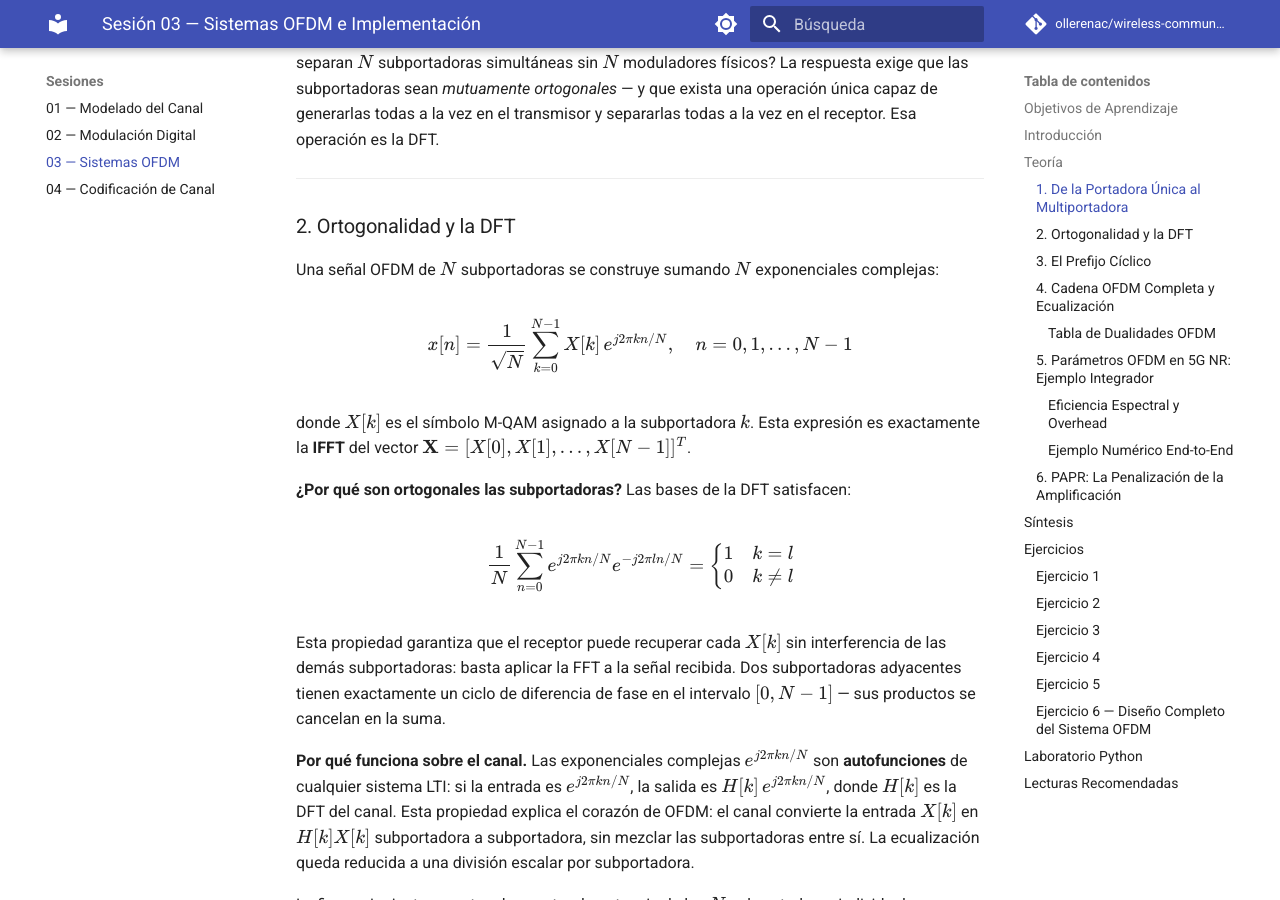
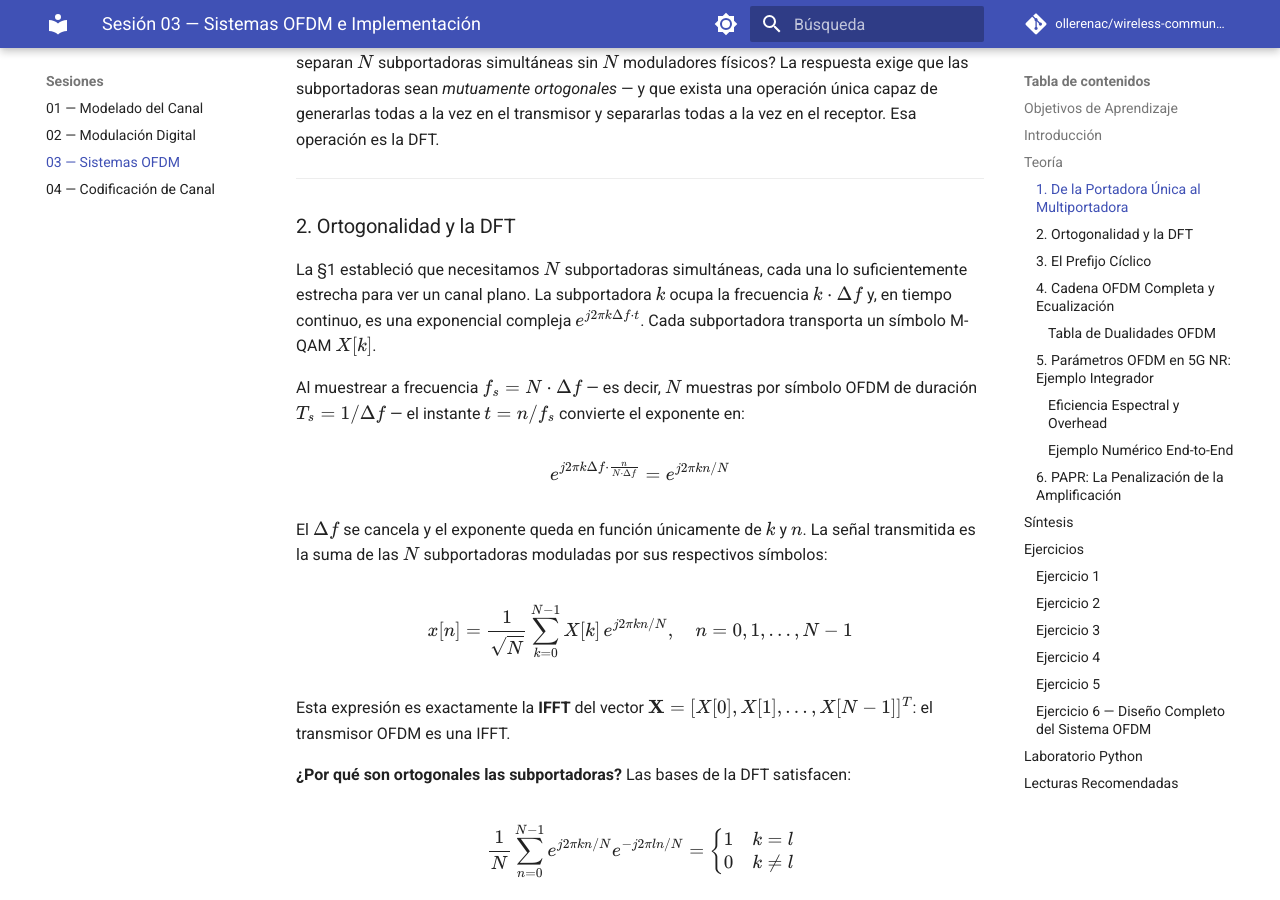
Before and after one commit to ollerenac/wireless-communication-systems, an MkDocs documentation site: the page built from docs/sessions/03-ofdm-systems/index.md, in a window 1280 px wide and 900 px high, scrolled down 3942 px. Built offline with MkDocs 1.6.1 and Material for MkDocs 9.7.7, drawn with Linux system fonts in a browser that asks for light colours; comment, search, counter and statistics services are not loaded.

Commit message:
sess03: add OFDM signal derivation in §2 — from continuous subcarriers to IFFT
Co-Authored-By: Claude Sonnet 4.6 <noreply@anthropic.com>

```diff
--- a/docs/sessions/03-ofdm-systems/index.md
+++ b/docs/sessions/03-ofdm-systems/index.md
@@ -96,11 +96,17 @@ El principio multiportadora queda así establecido: dividir el canal en $N$ subp
 
 ### 2. Ortogonalidad y la DFT
 
-Una señal OFDM de $N$ subportadoras se construye sumando $N$ exponenciales complejas:
+La §1 estableció que necesitamos $N$ subportadoras simultáneas, cada una lo suficientemente estrecha para ver un canal plano. La subportadora $k$ ocupa la frecuencia $k \cdot \Delta f$ y, en tiempo continuo, es una exponencial compleja $e^{j2\pi k \Delta f \cdot t}$. Cada subportadora transporta un símbolo M-QAM $X[k]$.
+
+Al muestrear a frecuencia $f_s = N \cdot \Delta f$ — es decir, $N$ muestras por símbolo OFDM de duración $T_s = 1/\Delta f$ — el instante $t = n/f_s$ convierte el exponente en:
+
+$$e^{j2\pi k \Delta f \cdot \frac{n}{N \cdot \Delta f}} = e^{j2\pi kn/N}$$
+
+El $\Delta f$ se cancela y el exponente queda en función únicamente de $k$ y $n$. La señal transmitida es la suma de las $N$ subportadoras moduladas por sus respectivos símbolos:
 
 $$x[n] = \frac{1}{\sqrt{N}} \sum_{k=0}^{N-1} X[k]\, e^{j2\pi kn/N}, \quad n = 0, 1, \ldots, N-1$$
 
-donde $X[k]$ es el símbolo M-QAM asignado a la subportadora $k$. Esta expresión es exactamente la **IFFT** del vector $\mathbf{X} = [X[0], X[1], \ldots, X[N-1]]^T$.
+Esta expresión es exactamente la **IFFT** del vector $\mathbf{X} = [X[0], X[1], \ldots, X[N-1]]^T$: el transmisor OFDM es una IFFT.
 
 **¿Por qué son ortogonales las subportadoras?** Las bases de la DFT satisfacen:
 
```
